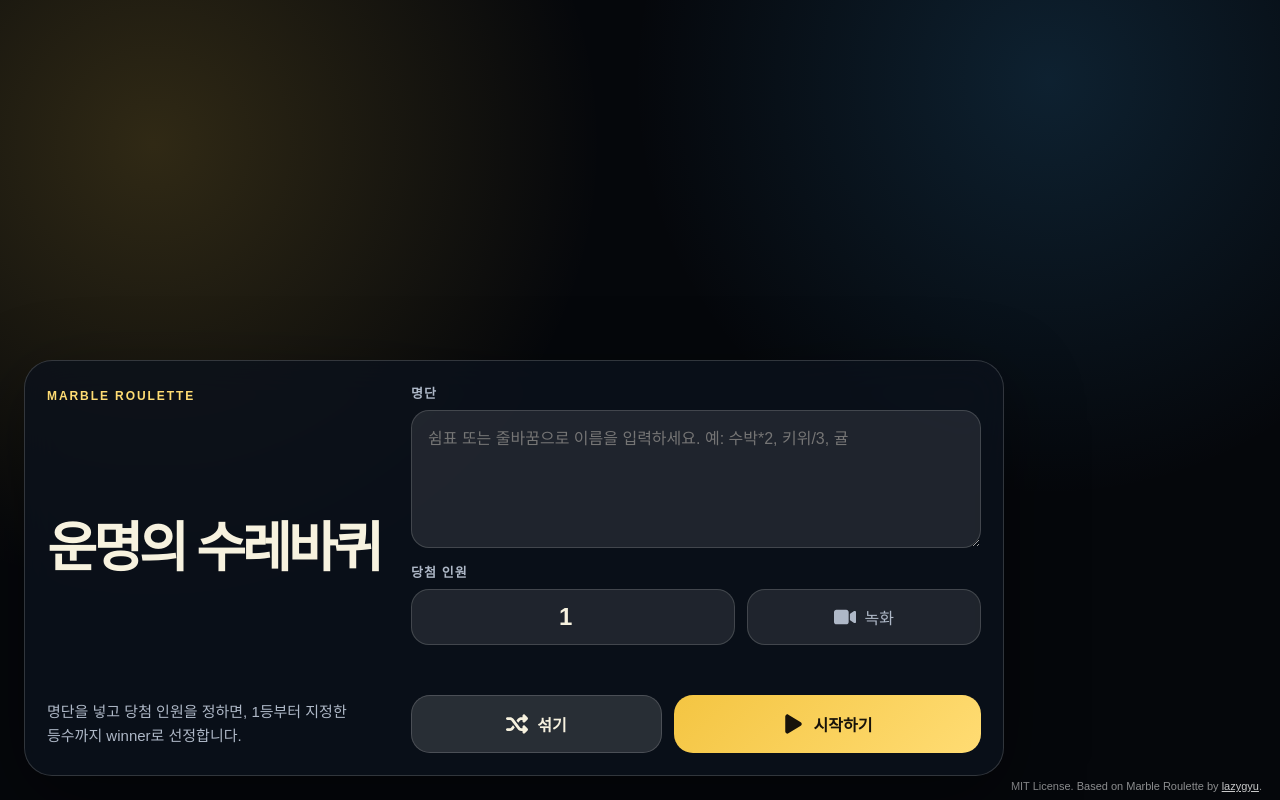
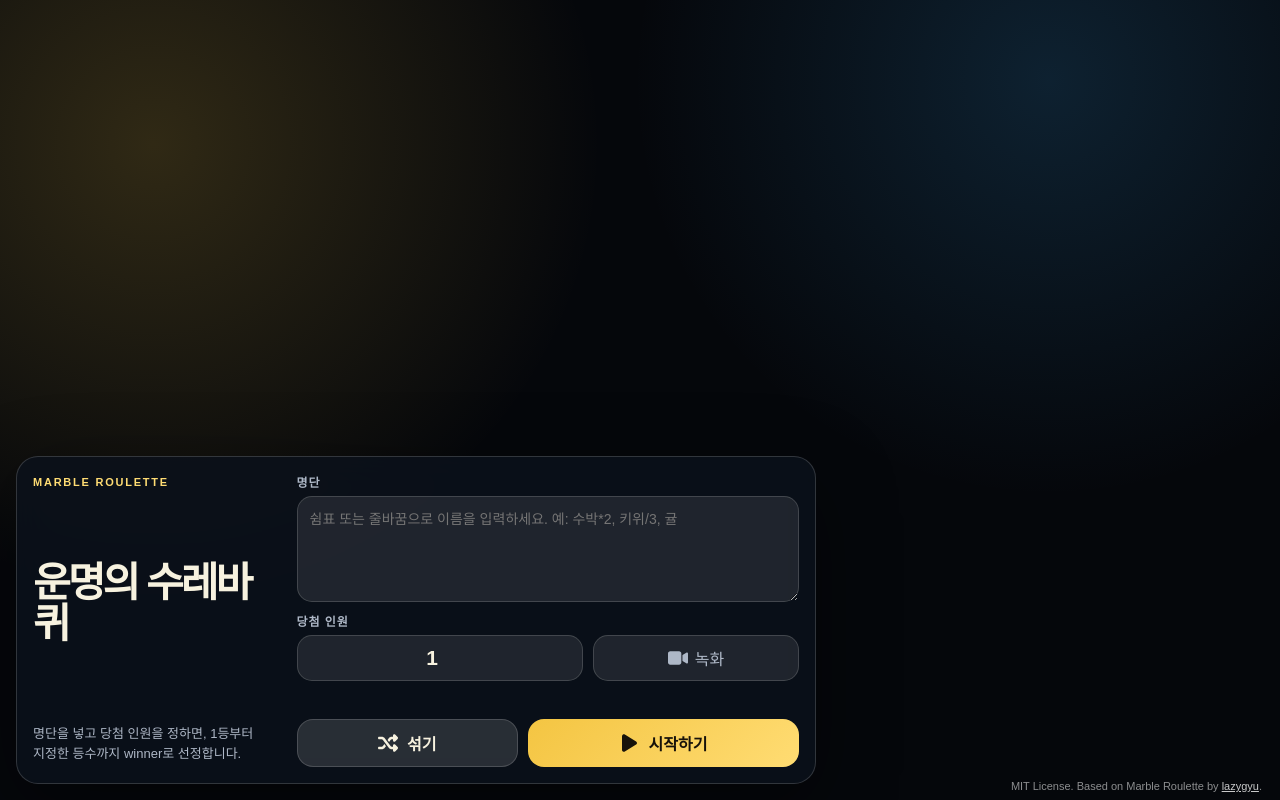
Before and after one commit to bwlee1234/roulette_customizing, a website built with Parcel: page index.html in a window 1280 px wide. Built offline with nearby package versions, Linux system fonts and the light colour scheme; files whose address does not match are found by name.

Commit message:
Compact settings panel

```diff
--- a/assets/style.scss
+++ b/assets/style.scss
@@ -59,8 +59,8 @@ textarea:disabled {
 
 .icon {
   display: inline-block;
-  width: 22px;
-  height: 22px;
+  width: 20px;
+  height: 20px;
   background: currentColor;
   mask-position: center;
   mask-repeat: no-repeat;
@@ -82,18 +82,18 @@ textarea:disabled {
 
 .settings {
   position: fixed;
-  left: 24px;
-  bottom: 24px;
+  left: 16px;
+  bottom: 16px;
   z-index: 20;
   display: grid;
-  grid-template-columns: minmax(220px, 0.75fr) minmax(360px, 1.25fr);
-  gap: 22px;
-  width: min(980px, calc(100vw - 48px));
-  padding: 22px;
+  grid-template-columns: minmax(170px, 0.66fr) minmax(300px, 1.34fr);
+  gap: 16px;
+  width: min(800px, calc(100vw - 32px));
+  padding: 16px;
   color: var(--text-main);
   background: var(--panel-bg);
   border: 1px solid var(--panel-border);
-  border-radius: 28px;
+  border-radius: 22px;
   box-shadow: var(--panel-shadow);
   backdrop-filter: blur(18px) saturate(1.25);
   visibility: visible;
@@ -120,12 +120,12 @@ textarea:disabled {
   min-width: 0;
   flex-direction: column;
   justify-content: space-between;
-  padding: 6px 0 4px;
+  padding: 3px 0;
 
   .eyebrow {
-    margin: 0 0 12px;
+    margin: 0 0 10px;
     color: var(--accent-strong);
-    font-size: 12px;
+    font-size: 11px;
     font-weight: 800;
     letter-spacing: 0.16em;
     text-transform: uppercase;
@@ -133,18 +133,18 @@ textarea:disabled {
 
   h1 {
     margin: 0;
-    font-size: clamp(30px, 4.6vw, 54px);
+    font-size: clamp(26px, 3.2vw, 42px);
     font-weight: 900;
-    line-height: 0.98;
+    line-height: 1;
     letter-spacing: -0.07em;
   }
 
   .intro-copy {
-    max-width: 26rem;
-    margin: 18px 0 0;
+    max-width: 20rem;
+    margin: 14px 0 0;
     color: var(--text-muted);
-    font-size: 15px;
-    line-height: 1.65;
+    font-size: 13px;
+    line-height: 1.55;
     word-break: keep-all;
   }
 }
@@ -153,19 +153,19 @@ textarea:disabled {
   display: flex;
   min-width: 0;
   flex-direction: column;
-  gap: 14px;
+  gap: 10px;
 }
 
 .field {
   display: flex;
   min-width: 0;
   flex-direction: column;
-  gap: 8px;
+  gap: 6px;
 }
 
 .field-title {
   color: var(--text-muted);
-  font-size: 13px;
+  font-size: 12px;
   font-weight: 800;
   letter-spacing: 0.08em;
 }
@@ -176,7 +176,7 @@ input[type='number'] {
   color: var(--text-main);
   background: var(--control-bg);
   border: 1px solid var(--control-border);
-  border-radius: 18px;
+  border-radius: 15px;
   outline: none;
   transition:
     border-color 160ms ease,
@@ -191,16 +191,19 @@ input[type='number'] {
 }
 
 textarea {
-  min-height: 138px;
-  padding: 16px;
+  height: 106px;
+  min-height: 88px;
+  max-height: 132px;
+  padding: 12px;
   resize: vertical;
-  line-height: 1.5;
+  font-size: 14px;
+  line-height: 1.45;
 }
 
 input[type='number'] {
-  height: 56px;
-  padding: 0 16px;
-  font-size: 24px;
+  height: 46px;
+  padding: 0 12px;
+  font-size: 21px;
   font-weight: 900;
   text-align: center;
 }
@@ -208,13 +211,13 @@ input[type='number'] {
 .control-row {
   display: grid;
   grid-template-columns: minmax(150px, 1fr) minmax(140px, 0.72fr);
-  gap: 12px;
+  gap: 10px;
   align-items: end;
 }
 
 .record-toggle {
   display: flex;
-  min-height: 56px;
+  min-height: 46px;
   align-items: end;
 
   input {
@@ -228,14 +231,14 @@ input[type='number'] {
   .record-shell {
     display: flex;
     width: 100%;
-    height: 56px;
+    height: 46px;
     align-items: center;
     justify-content: center;
-    gap: 8px;
+    gap: 7px;
     color: var(--text-muted);
     background: var(--control-bg);
     border: 1px solid var(--control-border);
-    border-radius: 18px;
+    border-radius: 15px;
     transition:
       color 160ms ease,
       background 160ms ease,
@@ -254,26 +257,29 @@ input[type='number'] {
 }
 
 .status-text {
-  min-height: 22px;
+  min-height: 18px;
+  max-height: 42px;
   margin: 0;
+  overflow: auto;
   color: var(--text-muted);
-  font-size: 14px;
-  line-height: 1.55;
+  font-size: 12px;
+  line-height: 1.45;
+  scrollbar-width: thin;
 }
 
 .actions {
   display: grid;
   grid-template-columns: 0.9fr 1.1fr;
-  gap: 12px;
+  gap: 10px;
 }
 
 .actions button {
   display: inline-flex;
-  min-height: 58px;
+  min-height: 48px;
   align-items: center;
   justify-content: center;
   gap: 9px;
-  border-radius: 19px;
+  border-radius: 16px;
   font-weight: 900;
   transition:
     transform 160ms ease,
@@ -338,31 +344,32 @@ input[type='number'] {
   .settings {
     position: fixed;
     right: 12px;
-    bottom: 54px;
+    bottom: 48px;
     left: 12px;
     display: block;
     width: auto;
-    max-height: calc(100vh - 76px);
-    padding: 16px;
+    max-height: calc(100vh - 68px);
+    padding: 14px;
     overflow: auto;
-    border-radius: 22px;
+    border-radius: 20px;
   }
 
   .panel-intro {
-    margin-bottom: 16px;
+    margin-bottom: 12px;
 
     h1 {
-      font-size: 34px;
+      font-size: 30px;
     }
 
     .intro-copy {
       margin-top: 10px;
-      font-size: 13px;
+      font-size: 12px;
     }
   }
 
   textarea {
-    min-height: 96px;
+    height: 92px;
+    min-height: 78px;
   }
 
   .control-row,
```
